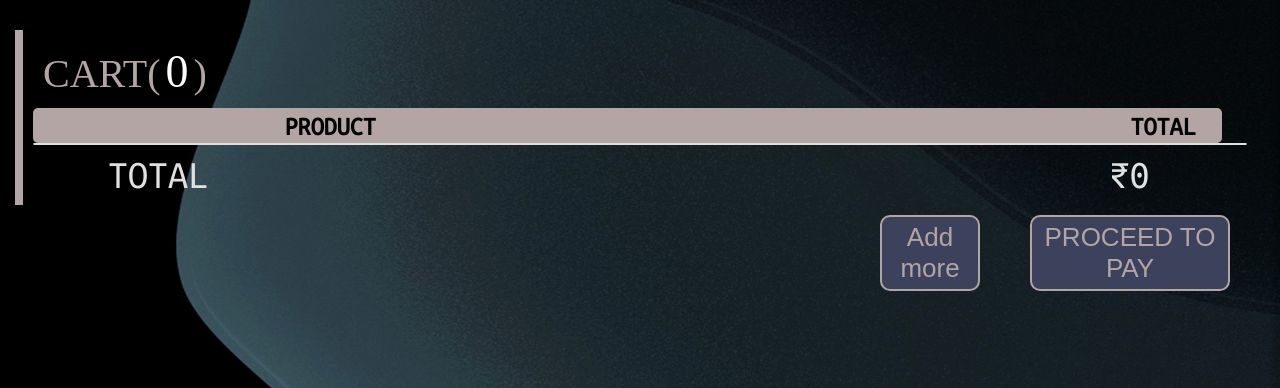
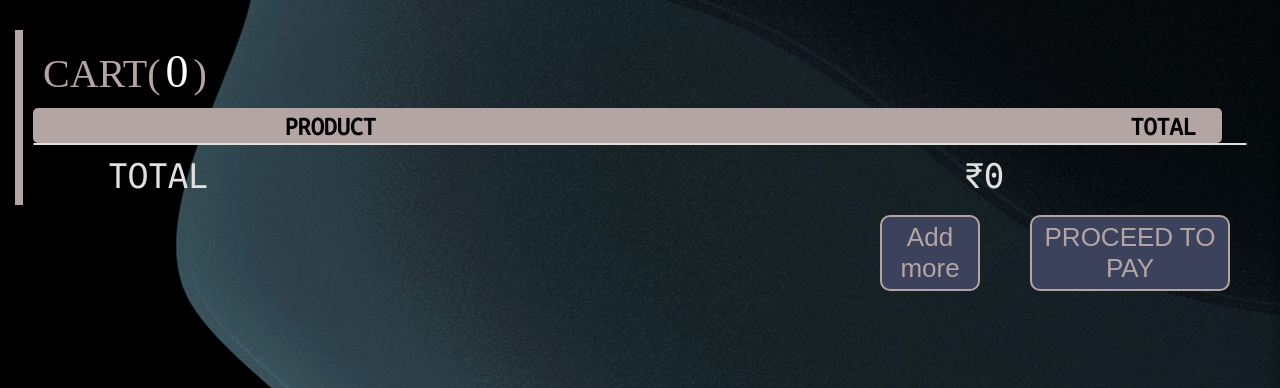
Before and after one commit to rohit108180/UCafanier, a PHP site: page / in a window 1280 px wide, after a click on "Cart". Shown: the part 75-463 px from the top of the page. Run offline with PHP 8.4, Linux system fonts and the light colour scheme; some web fonts are replaced.

Commit message:
Update style.css

```diff
--- a/style.css
+++ b/style.css
@@ -465,7 +465,7 @@ header {
 }
 .cart-total-bar {
   display: flex;
-  width: 92%;
+  width: 80%;
   font-family: "Ubuntu Mono", monospace;
   margin-top: 10px;
   justify-content: space-between;
```
